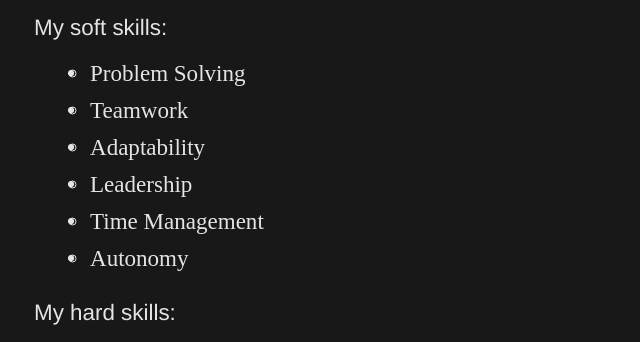
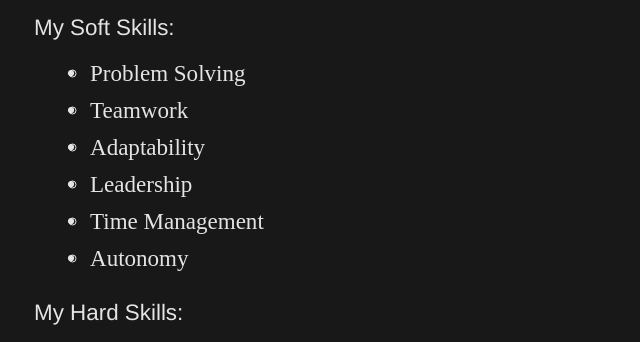
Before and after one commit to ExtraBinoss/ExtraBinoss.github.io, a plain HTML site: page pages/aboutme.html in a window 1280 px wide. Shown: the part 747-1089 px from the top of the page, 306-946 px from the left. Drawn offline with nearby package versions, Linux system fonts and the light colour scheme; files that its build step writes are made by us from their sources.

Commit message:
[add] translations

```diff
--- a/pages/aboutme.html
+++ b/pages/aboutme.html
@@ -35,7 +35,7 @@
     <p class="paragraph" data-translate-key="AboutMeParagraph.contact">Feel free to contact me if you have any questions or if you want to work with me.</p>
     <br>
     <hr class="separator">
-    <p class="paragraph" data-translate-key="myHobbies">My hobbies:</p>
+    <p class="paragraph" data-translate-key="Hobbies.myHobbies">My hobbies:</p>
     <div class="list">
         <ul>
             <li data-translate-key="Hobbies.sports">Sports (gym)</li>
@@ -43,7 +43,7 @@
             <li data-translate-key="Hobbies.learning">Learning about new things</li>
         </ul>
     </div>
-    <p class="paragraph">My soft skills:</p>
+    <p class="paragraph" data-translate-key="SoftSkills.mySoftSkills">My soft skills:</p>
     <div class="list">
         <ul>
             <li data-translate-key="SoftSkills.problemSolving">Problem solving</li>
@@ -54,7 +54,7 @@
             <li data-translate-key="SoftSkills.autonomy">Autonomy</li>
         </ul>
     </div>
-    <p class="paragraph">My hard skills:</p>
+    <p class="paragraph" data-translate-key="HardSkills.myHardSkills">My hard skills:</p>
     <div class="list">
         <ul>
             <li data-translate-key="HardSkills.languages">Languages: C, C++, Python, HTML, CSS, JavaScript</li>
--- a/translations/en.json
+++ b/translations/en.json
@@ -15,6 +15,7 @@
         "contact": "Feel free to contact me if you have any questions or if you want to work with me."
     },
     "HardSkills": {
+        "myHardSkills": "My Hard Skills: ",
         "languages": "Languages: C, C++, Python, HTML, CSS, JavaScript",
         "cyberSecurity": "Cybersecurity: CTF",
         "devOps": "DevOps: Docker, Jenkins, Ansible",
@@ -22,6 +23,7 @@
         "network": "Network: TCP/IP"
     },
     "SoftSkills": {
+        "mySoftSkills": "My Soft Skills: ",
         "teamwork": "Teamwork",
         "communication": "Communication",
         "problemSolving": "Problem Solving",
--- a/translations/fr.json
+++ b/translations/fr.json
@@ -15,6 +15,7 @@
         "contact": "N'hésitez pas à me contacter si vous avez des questions ou si vous souhaitez travailler avec moi."
     },
     "HardSkills": {
+        "myHardSkills": "Mes Hard Skills :",
         "languages": "Langages : C, C++, Python, HTML, CSS, JavaScript",
         "cyberSecurity": "Cybersécurité : CTF",
         "devOps": "DevOps : Docker, Jenkins, Ansible",
@@ -22,6 +23,7 @@
         "network": "Réseau : TCP/IP"
     },
     "SoftSkills": {
+        "mySoftSkills": "Mes Soft Skills: ",
         "teamwork": "Travail d'équipe",
         "communication": "Communication",
         "problemSolving": "Résolution de problèmes",
```
